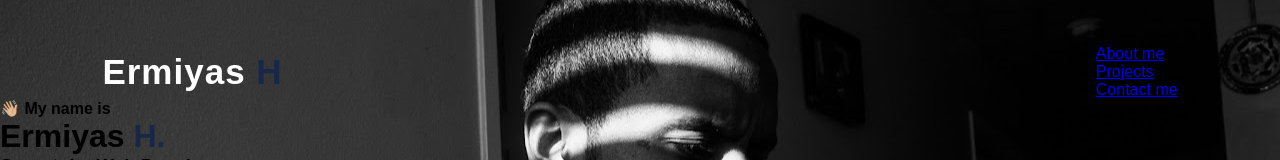
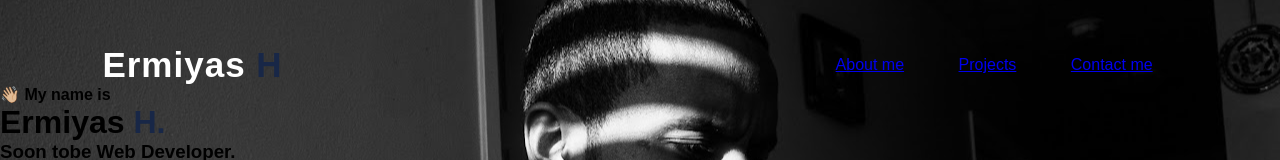
Before and after one commit to ErmiYasHaile/Portfolio-Site, a plain HTML site: page index.html in a window 1280 px wide. Shown: the top 160 px of the page. Drawn offline with Linux system fonts and the light colour scheme; grey boxes are pictures that could not be loaded.

Commit message:
styling nav list, unlist order

```diff
--- a/css/style.css
+++ b/css/style.css
@@ -40,3 +40,9 @@ nav{
 span{
 	color: #182747;
 }
+
+nav ul li{
+	list-style-type: none;
+	display: inline-block;
+	padding: 10px  25px;
+}
```
